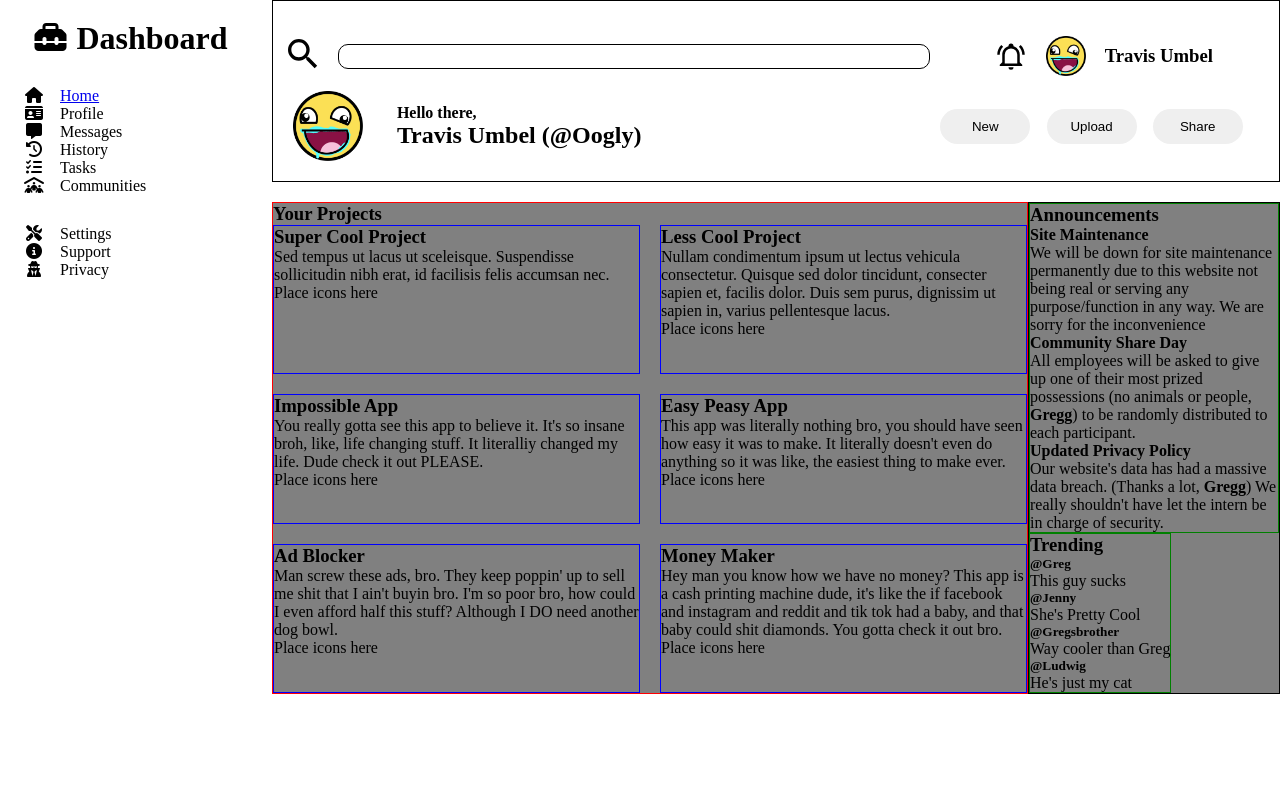
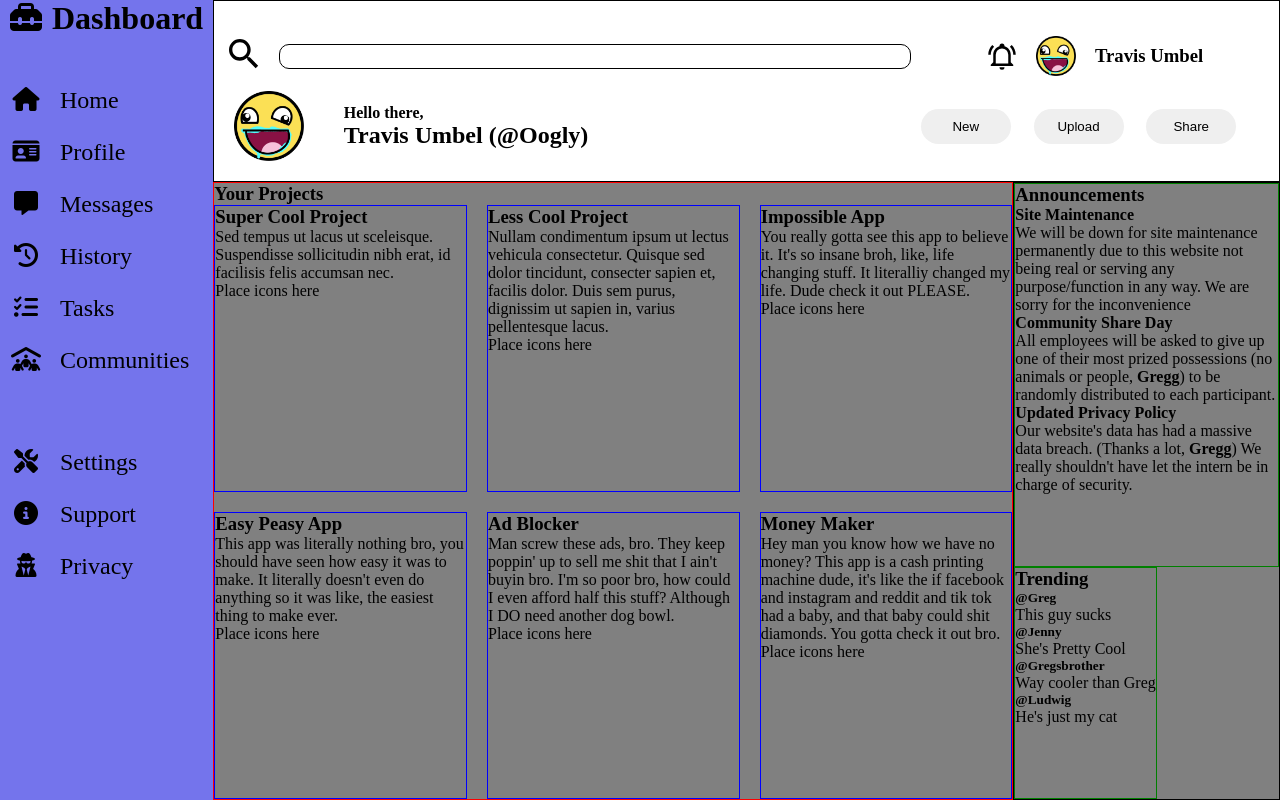
Before and after one commit to Umbelth94/AdminDashboard, a plain HTML site: page index.html in a window 1280 px wide. Drawn offline with Linux system fonts and the light colour scheme.

Commit message:
Sidebar positioning sort of complete

```diff
--- a/index.html
+++ b/index.html
@@ -43,7 +43,7 @@
             <!-- Try styling the spans here first-->
             <!-- Utilize making each of these their own container to incorporate icons using flexbox (if designing things this way is a nightmare)-->
             <ul class="fa-ul"></a>
-                <li><span class="fa-li"><i class="fa-solid fa-home"></i></span><a href="#">Home</a></li>
+                <li><span class="fa-li"><i class="fa-solid fa-home"></i></span>Home</li>
                 <li><span class="fa-li"><i class="fa-solid fa-id-card"></i></span>Profile </li>
                 <li><span class="fa-li"><i class="fa-solid fa-message"></i></span>Messages </li>
                 <li><span class="fa-li"><i class="fa-solid fa-clock-rotate-left"></i></span>History </li>
--- a/style.css
+++ b/style.css
@@ -7,9 +7,12 @@
 }
 
 body{
+    width:100vw;
+    height:100vh;
     display:grid;
-    grid-template-columns:1fr 4fr;
-    gap:20px;
+    grid-template-columns:1fr 5fr;
+    grid-template-rows:1fr 4fr;
+
 }
 
 #sidebar{
@@ -18,14 +21,23 @@ body{
 
     display:grid;
     grid-template-rows:repeat(3, min-content);
-    row-gap:30px;
+    row-gap:50px;
 
-    margin:20px;
+    /* margin:20px; */
+    background-color:rgb(116, 116, 236);
 }
     #sidebar h2{
-        text-align:center;
+        /* margin-left:20px; */
         font-size:32px;
     }
+
+
+
+ul li{
+    margin-bottom:25px;
+    margin-left:20px;
+    font-size:24px;
+}
 
 #header{
     grid-column: 2;
@@ -177,6 +189,7 @@ body{
 .card{
     height:auto;
     border:1px solid blue;
+
 }
 
 .side-card{
```
